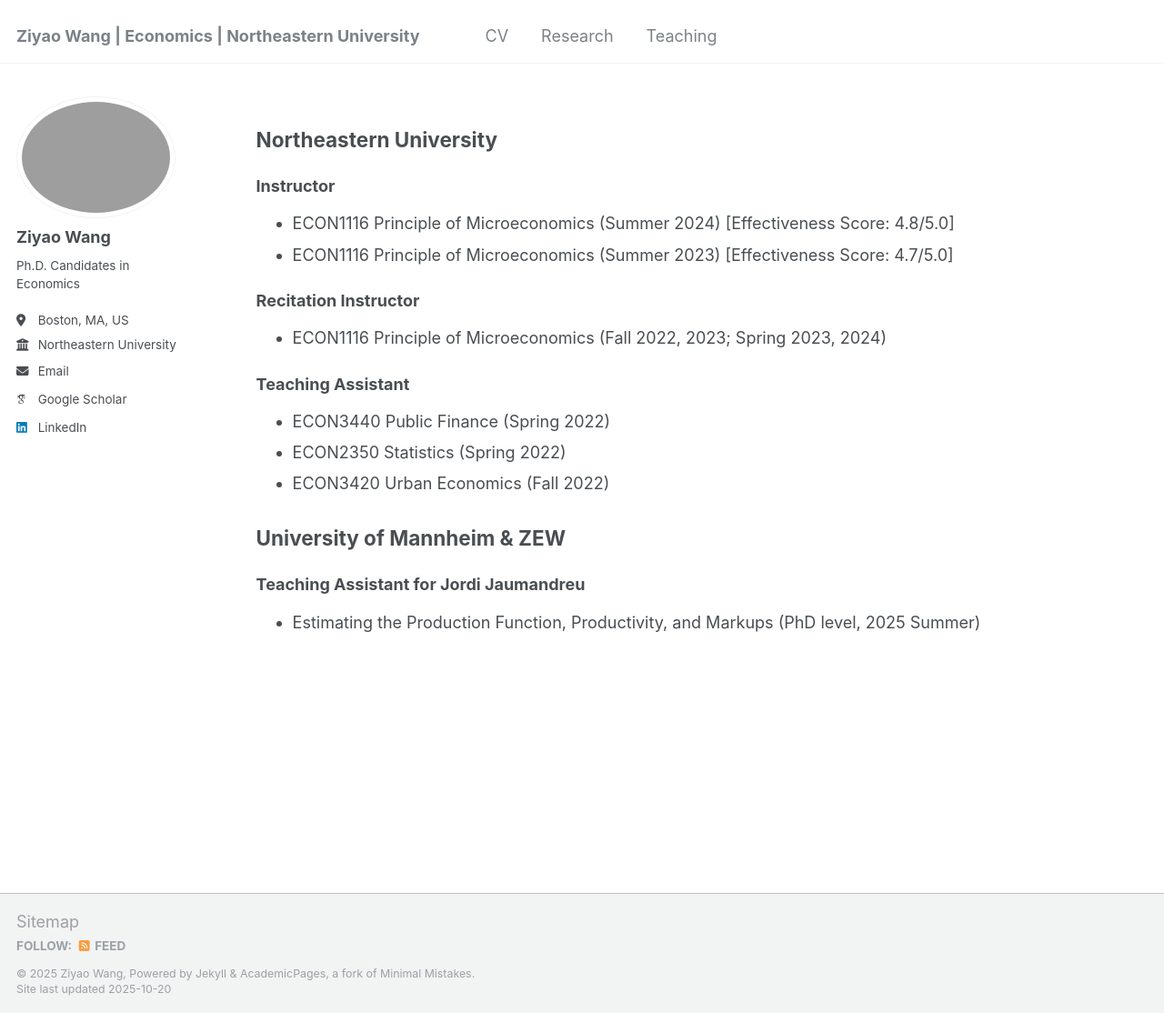
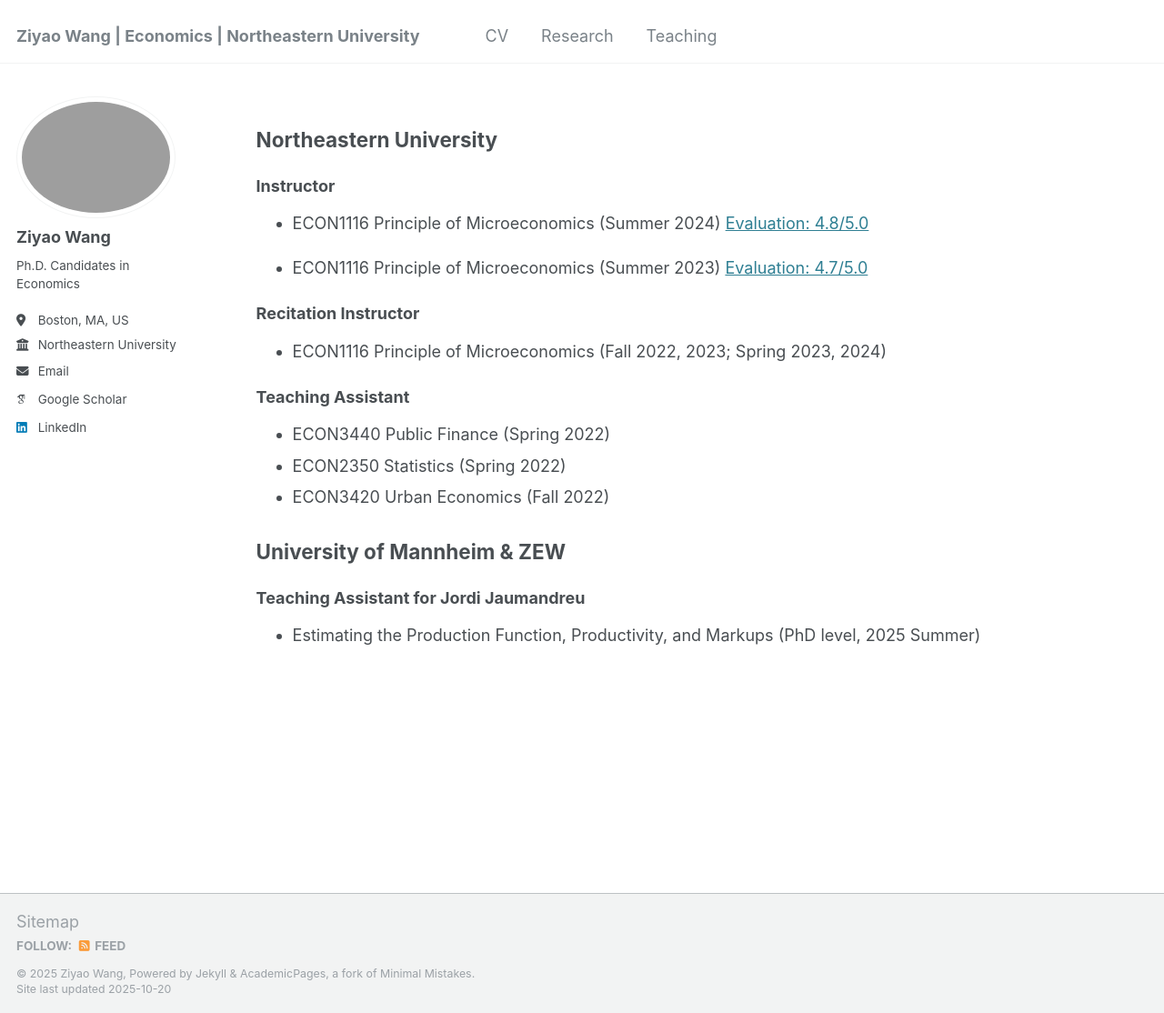
Before and after one commit to ziyaowangecon/ziyaowangecon.github.io, a Jekyll site: the page built from _pages/teaching.md, in a window 1280 px wide and 1114 px high. Shown: the whole window at 91% size. Built offline with Jekyll 4.4.1, drawn with Linux system fonts in a browser that asks for light colours; some web fonts are replaced.

Commit message:
Update teaching.md

```diff
--- a/_pages/teaching.md
+++ b/_pages/teaching.md
@@ -64,8 +64,9 @@
 ## Northeastern University
 
 ### Instructor
-   - ECON1116 Principle of Microeconomics (Summer 2024) [Effectiveness Score: 4.8/5.0]
-   - ECON1116 Principle of Microeconomics (Summer 2023) [Effectiveness Score: 4.7/5.0]
+- ECON1116 Principle of Microeconomics (Summer 2024) [Evaluation: 4.8/5.0](https://www.dropbox.com/scl/fi/ruqv0y5tvuwjwsg87j27r/Ziyao-Wang-Summer-2024-ECON-1116.pdf?rlkey=m0czxaz0vkfmyyr4qtd2cb0e1&st=eqmnlr9w&dl=0){:target="_blank" rel="noopener"}
+
+- ECON1116 Principle of Microeconomics (Summer 2023) [Evaluation: 4.7/5.0](https://www.dropbox.com/scl/fi/o1i14n0hk775ggcid7uqy/Ziyao-Wang-Summer-2023-ECON-1116.pdf?rlkey=tu6dt5fz9qzkzy542c45sai2j&st=s6b3560t&dl=0){:target="_blank" rel="noopener"}
 
 ### Recitation Instructor
    - ECON1116 Principle of Microeconomics (Fall 2022, 2023; Spring 2023, 2024)
```
